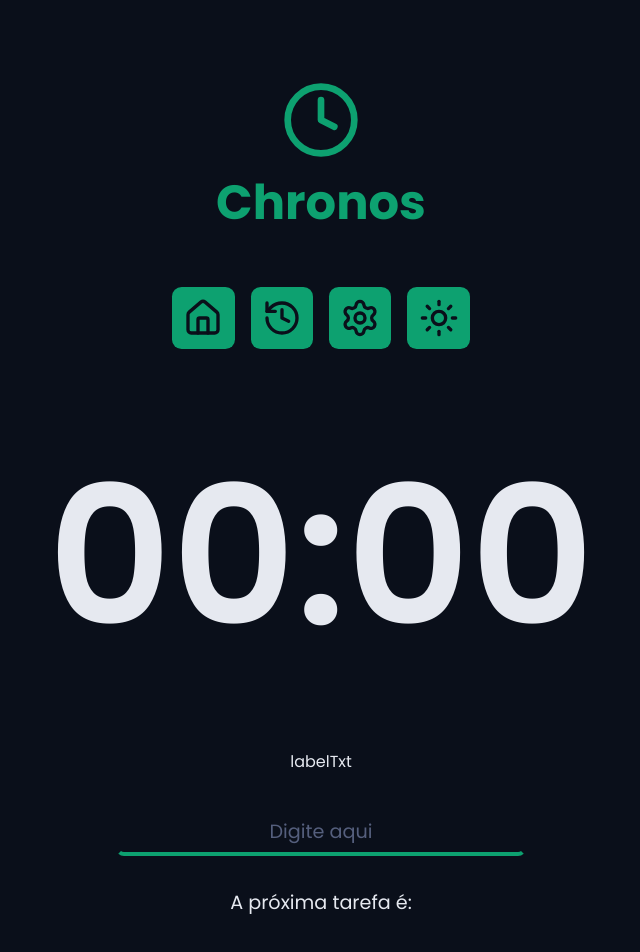
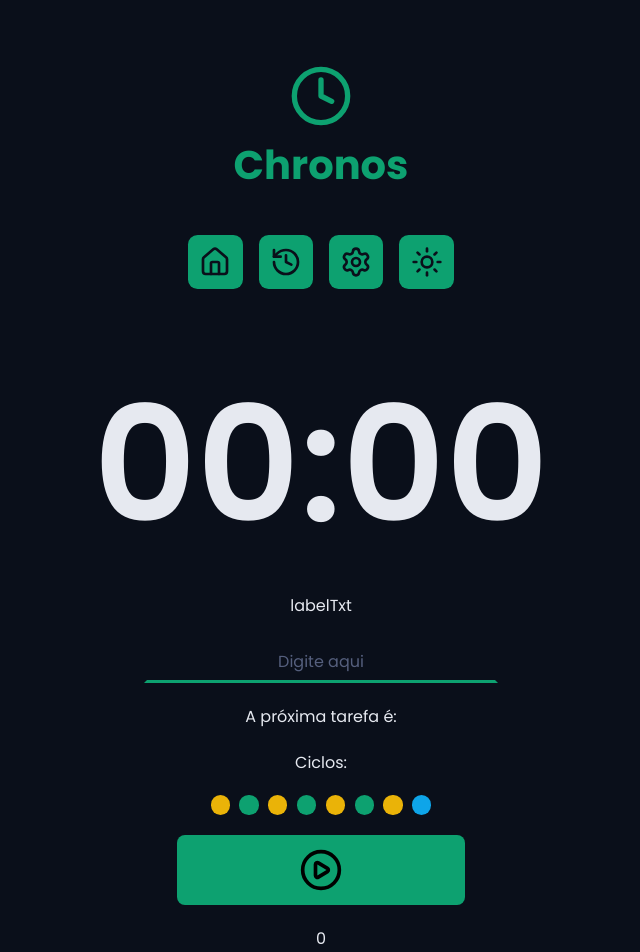
Before and after one commit to MaikeraHW/chronosPomodoro, a React (Vite) app: page / in a window 1280 px wide. Shown: the top 952 px of the page, without its empty margins (319-959 px from the left). Built offline with nearby package versions, Linux system fonts and the light colour scheme.

Commit message:
Feito resize no app

```diff
--- a/src/components/buttons/button/Button.tsx
+++ b/src/components/buttons/button/Button.tsx
@@ -8,7 +8,7 @@ type ButtonProps ={
 function Button({icon: Icon }:ButtonProps){
 
     return (
-        <a className={styles.btn}><Icon size={40}/></a>
+        <a className={styles.btn}><Icon size={32}/></a>
     )
 }
 
--- a/src/components/buttons/buttonsHolder/ButtonsHolder.module.css
+++ b/src/components/buttons/buttonsHolder/ButtonsHolder.module.css
@@ -1,5 +1,5 @@
 .btnHolder{
-    padding: 2rem;
+    padding: 1.5rem;
     display: flex;
     flex-direction: row;
     justify-content: center;
--- /dev/null
+++ b/src/components/buttons/formButton/FormButton.module.css
@@ -0,0 +1,21 @@
+.formButton{
+    display: flex;
+    flex-direction: column;
+    justify-content: center;
+    align-items: center;
+    width: 18rem;
+    padding: .8rem;
+    border-radius: 8px;
+    cursor: pointer;
+    border: none;
+    outline: none;
+}
+
+.formButtonGreen{
+    background-color: var(--primary);
+}
+
+.formButtonRed{
+    color: white;
+    background-color: var(--error);
+}
--- /dev/null
+++ b/src/components/buttons/formButton/FormButton.tsx
@@ -0,0 +1,21 @@
+import { CirclePlay, CircleStop } from 'lucide-react'
+import styles from './FormButton.module.css'
+
+type FormButtonProps = {
+    numOfCicles: number
+    onClick: () => void
+}
+
+function FormButton({numOfCicles, onClick}:FormButtonProps){
+
+    return (
+        <>
+        <button className={`${(numOfCicles) % 2 === 0 ? styles.formButtonGreen : styles.formButtonRed} ${styles.formButton}`} onClick={onClick}>
+            {(numOfCicles) % 2 === 0 ? <CirclePlay size={44}/> : <CircleStop size={44} />}
+        </button>
+        <p>{numOfCicles}</p>
+        </>
+    )
+}
+
+export default FormButton
--- a/src/components/circle/Circle.module.css
+++ b/src/components/circle/Circle.module.css
@@ -1,6 +1,6 @@
 .circleSize{
-    height: 1.5rem;
-    width: 1.5rem;
+    height: 1.2rem;
+    width: 1.2rem;
     border-radius: 50%;
 }
 
--- a/src/components/clock/Clock.module.css
+++ b/src/components/clock/Clock.module.css
@@ -1,9 +1,9 @@
 .clockSection{
     font-weight: 600;
     text-align: center;
-    padding: 2rem 0;
+    padding: 2rem 0 0 0;
 }
 
 .clock{
-        font-size: clamp(2rem, 25dvw, 12rem);
+        font-size: clamp(2rem, 25dvw, 10rem);
 }
--- a/src/components/defaultInput/DefaultInput.module.css
+++ b/src/components/defaultInput/DefaultInput.module.css
@@ -1,23 +1,23 @@
 .inputField{
-    min-width: 20rem;
+    min-width: 15rem;
     background-color: transparent;
     text-align: center;
-    font-size: 1.2rem;
+    font-size: 1rem;
     color: var(--text-default);
     padding: 0.4rem 1rem;
-    border-top: 4px solid transparent;
-    border-left: 4px solid transparent;
-    border-right: 4px solid transparent;
-    border-bottom: 4px solid var(--primary);
-    border-radius: 8px;
+    border-top: 3px solid transparent;
+    border-left: 3px solid transparent;
+    border-right: 3px solid transparent;
+    border-bottom: 3px solid var(--primary);
     transition: all 0.1s ease-in-out;
 }
 
 .inputField:focus{
     outline: transparent;
-    border-top: 4px solid var(--primary);
-    border-left: 4px solid var(--primary);
-    border-right: 4px solid var(--primary);
+    border-radius: 13px;
+    border-top: 3px solid var(--primary);
+    border-left: 3px solid var(--primary);
+    border-right: 3px solid var(--primary);
 }
 
 .inputField::placeholder{
--- a/src/components/defaultInput/DefaultInput.tsx
+++ b/src/components/defaultInput/DefaultInput.tsx
@@ -1,9 +1,8 @@
 import styles from './DefaultInput.module.css'
 
 type DefaulInputProps = {
-    type: string
     labelTxt: string
-}
+} & React.ComponentProps<'input'>
 
 function DefaultInput({type, labelTxt}:DefaulInputProps){
     return (
--- a/src/components/form/Form.module.css
+++ b/src/components/form/Form.module.css
@@ -3,12 +3,12 @@
     flex-direction: column;
     justify-content: center;
     align-items: center;
-    gap: 2rem;
-    padding: 1rem;
+    gap: 1.3rem;
+    padding: 0.5rem;
 }
 
 .nextTask, .cicleCounter{
-    font-size: 1.2rem;
+    font-size: 1rem;
 }
 
 .circleHolder{
--- a/src/components/form/Form.tsx
+++ b/src/components/form/Form.tsx
@@ -1,8 +1,17 @@
+import { useState } from 'react'
+import FormButton from '../buttons/formButton/FormButton'
 import Circle from '../circle/Circle'
 import DefaultInput from '../defaultInput/DefaultInput'
 import styles from './Form.module.css'
 
 function Form(){
+
+    const [numOfCicles, setNumOfCicles] = useState(0)
+
+    function changeCounter(){
+
+        numOfCicles === 8 ? setNumOfCicles(0) : setNumOfCicles(numOfCicles + 1)
+    }
 
     return(
         <section className={styles.formSection}>
@@ -16,8 +25,10 @@ function Form(){
                 <Circle subclasse='green'/>
                 <Circle subclasse='yellow'/>
                 <Circle subclasse='green'/>
+                <Circle subclasse='yellow'/>
                 <Circle subclasse='blue'/>
             </div>
+            <FormButton numOfCicles={numOfCicles} onClick={() => changeCounter()}/>
         </section>
     )
 }
--- a/src/components/head/Heading.module.css
+++ b/src/components/head/Heading.module.css
@@ -1,5 +1,5 @@
 .head{
-    padding: 5rem 0 1rem 0;
+    padding: 4rem 0 1rem 0;
     display: flex;
     flex-direction: column;
     align-items: center;
@@ -15,14 +15,14 @@
 }
 
 .icon{
-    width: 5rem;
-    height: 5rem;
+    width: 4rem;
+    height: 4rem;
     color: var(--primary)
 
 }
 
 .title{
-    font-size: 3rem;
+    font-size: 2.5rem;
     font-weight: 700;
     color: var(--primary)
 }
--- a/src/index.css
+++ b/src/index.css
@@ -50,5 +50,5 @@ html{
 
 body {
   background-color: var(--gray-900);
-  color: var(--text-default)
+  color: var(--text-default);
 }
```
